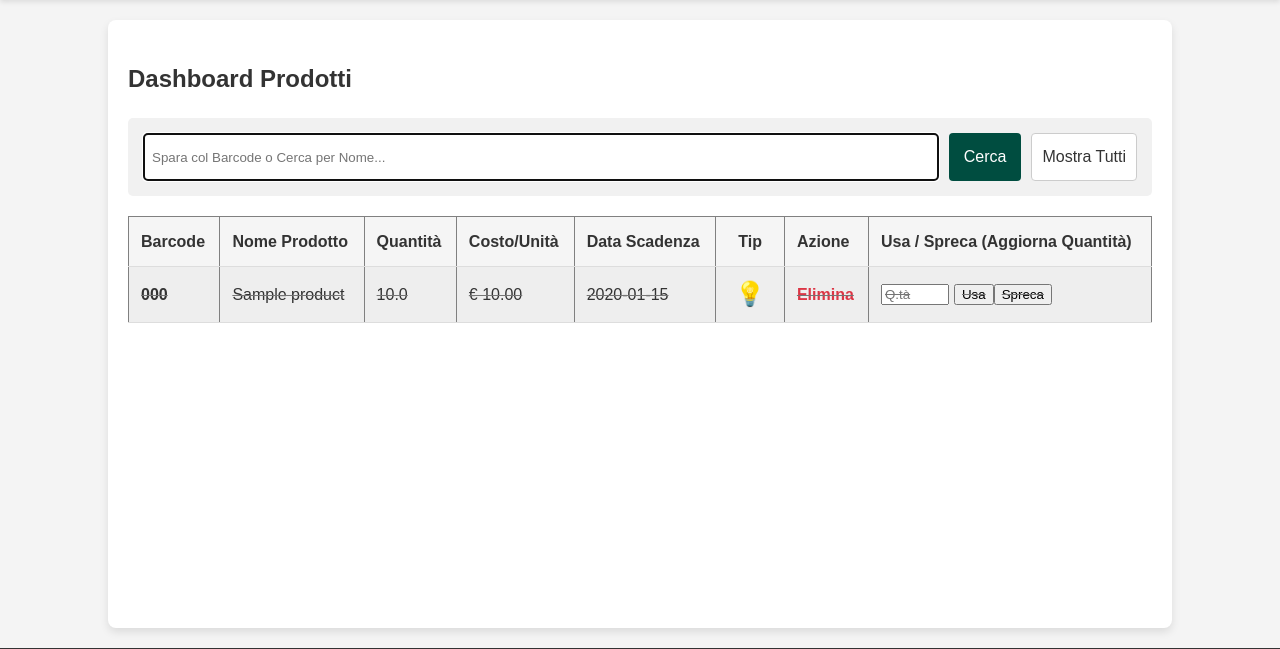
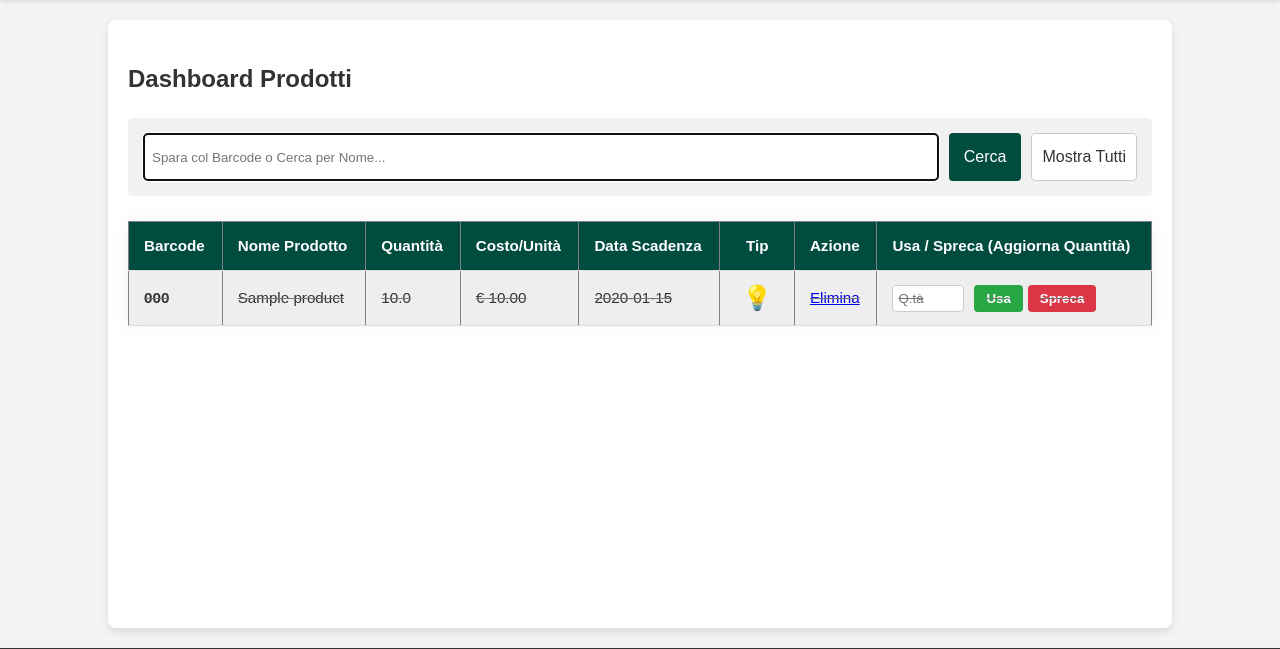
Before and after one commit to NicolaSaracino001/sustainable-inventory-app, a Flask app: page / in a window 1280 px wide. Shown: the part 62-711 px from the top of the page. Run offline with Flask 3, Linux system fonts and the light colour scheme; a user stored in the database is signed in; tables that the repository leaves empty hold one stand-in row (values such as "Sample post").

Commit message:
Fix: Correct table header text color for readability.

```diff
--- a/src/static/style.css
+++ b/src/static/style.css
@@ -111,33 +111,87 @@ Stili per gli Alert di Scadenza
 }
 
 /* Miglioriamo lo stile della tabella */
+/* --- STILE TABELLE MODERNE --- */
 table {
-    border-collapse: collapse; /* Bordi più puliti */
-    margin-top: 20px;
+    width: 100%;
+    border-collapse: collapse;
+    margin: 25px 0;
+    font-size: 0.95rem;
+    box-shadow: 0 0 20px rgba(0, 0, 0, 0.05); /* Ombra leggera sotto la tabella */
+    background-color: white;
+}
+
+thead tr {
+    background-color: #004d40; /* Intestazione Verde Scuro (come la Navbar) */
+    text-align: left;
 }
 
 th, td {
-    padding: 12px;
-    text-align: left;
-    border-bottom: 1px solid #ddd;
+    padding: 12px 15px;
+    border-bottom: 1px solid #dddddd;
+}
+
+/* Le intestazioni (th) devono essere BIANCHE */
+thead th {
+    color: #ffffff;
+    font-weight: bold;
+}
+
+/* Le Celle Dati (td) devono essere SCURE */
+tbody td {
     color: #333;
 }
 
-thead {
-    background-color: #f5f5f5;
+/* Effetto "Zebra" leggero (righe pari grigine) per leggere meglio */
+tbody tr:nth-of-type(even) {
+    background-color: #f9f9f9;
 }
 
-
-/* Stile specifico per i link nella tabella (es. "Elimina") */
-main table a {
-    color: #dc3545; /* Un rosso "pericolo" ben visibile */
-    text-decoration: none; /* Togliamo la sottolinatura */
-    font-weight: bold;
+/* Effetto Hover: illumina la riga quando passi col mouse */
+tbody tr:hover {
+    background-color: #f1f1f1;
+    transition: background-color 0.2s;
 }
 
-main table a:hover {
-    color: #c82333; /* Un rosso più scuro al passaggio del mouse */
-    text-decoration: underline; /* Aggiungiamo la sottolinatura */
+/* Manteniamo i colori specifici per le scadenze (sovrascrivono lo stile base) */
+.tr-danger { background-color: #ffebee !important; color: #b71c1c; font-weight: bold;}
+.tr-warning { background-color: #fffde7 !important; color: #f57f17; }
+.tr-expired { background-color: #eeeeee !important; color: #757575; text-decoration: line-through; }
+
+
+/* --- STILE BOTTONI AZIONE (Usa/Spreca) --- */
+
+/* Seleziona il bottone "Usa" in base al suo valore */
+button[value="use"] {
+    background-color: #28a745; /* Verde */
+    color: white;
+    border: none;
+    padding: 6px 12px;
+    border-radius: 4px;
+    cursor: pointer;
+    font-weight: bold;
+    margin-left: 5px;
+}
+button[value="use"]:hover { background-color: #218838; }
+
+/* Seleziona il bottone "Spreca" in base al suo valore */
+button[value="waste"] {
+    background-color: #dc3545; /* Rosso */
+    color: white;
+    border: none;
+    padding: 6px 12px;
+    border-radius: 4px;
+    cursor: pointer;
+    font-weight: bold;
+    margin-left: 5px;
+}
+button[value="waste"]:hover { background-color: #c82333; }
+
+/* Campo input quantità più carino */
+input[name="quantity_to_update"] {
+    padding: 5px;
+    border: 1px solid #ccc;
+    border-radius: 4px;
 }
 
 
```
